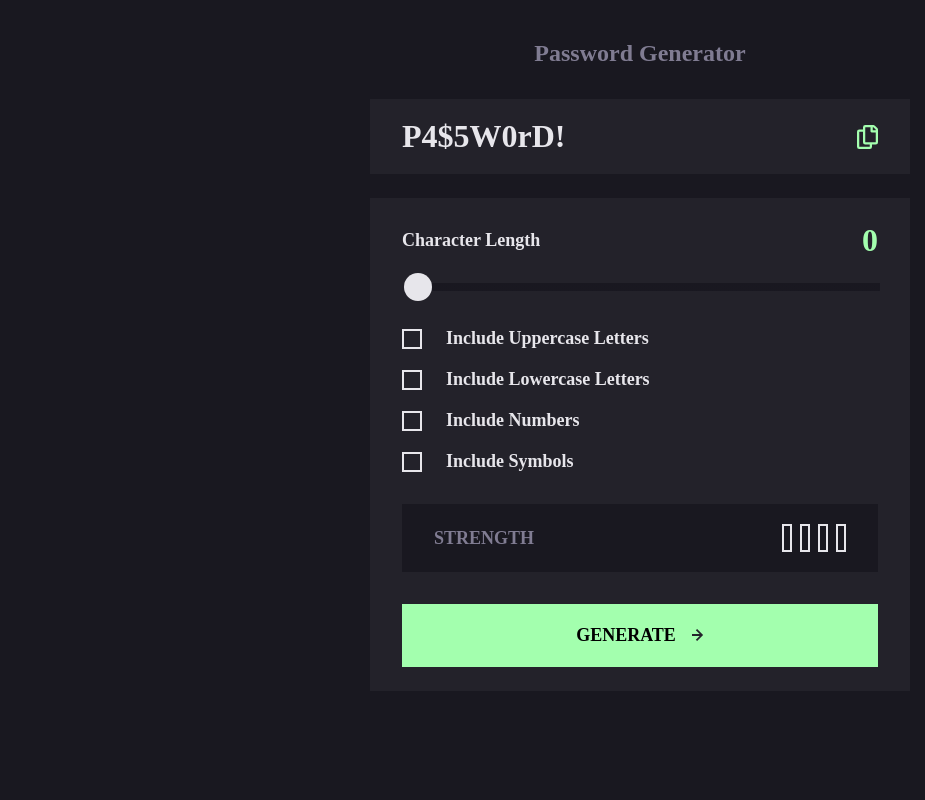
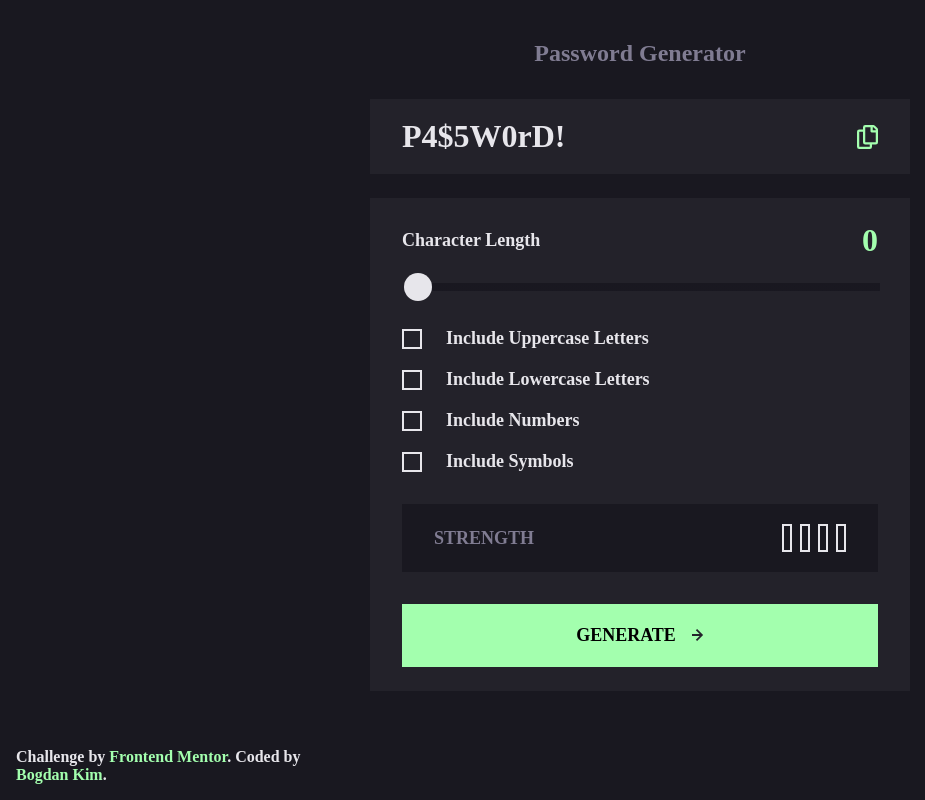
Before and after one commit to semperprimum/fem-password-generator, a React (Vite) app: page / in a window 1280 px wide. Shown: the whole page, without its empty margins (0-925 px from the left). Built offline with nearby package versions, Linux system fonts and the light colour scheme.

Commit message:
feat: added attribution

```diff
--- a/src/App.tsx
+++ b/src/App.tsx
@@ -1,5 +1,5 @@
 import { useState } from "react";
-import { ModifierForm, PasswordField } from "./components";
+import { Attribution, ModifierForm, PasswordField } from "./components";
 
 export default function App() {
   const [password, setPassword] = useState<string>("P4$5W0rD!");
@@ -19,6 +19,9 @@ export default function App() {
           setPassword={setPassword}
         />
       </main>
+      <footer>
+        <Attribution />
+      </footer>
     </>
   );
 }
--- /dev/null
+++ b/src/components/Attribution.tsx
@@ -0,0 +1,10 @@
+import styles from "./styles/Attribution.module.scss";
+
+export const Attribution = () => {
+  return (
+    <div className={styles.attribution}>
+      Challenge by <a href="https://frontendmentor.io">Frontend Mentor</a>.
+      Coded by <a href="https://github.com/semperprimum">Bogdan Kim</a>.
+    </div>
+  );
+};
--- a/src/components/index.js
+++ b/src/components/index.js
@@ -1,3 +1,4 @@
 export { Container } from "./Container.tsx";
 export { PasswordField } from "./PasswordField.tsx";
 export { ModifierForm } from "./ModifierForm.tsx";
+export { Attribution } from "./Attribution.tsx";
--- /dev/null
+++ b/src/components/styles/Attribution.module.scss
@@ -0,0 +1,44 @@
+.attribution {
+    width         : min(calc(100% - 2rem), 24rem);
+    margin-inline : auto;
+    margin-top    : 1.5rem;
+    text-align    : center;
+    font-weight   : var(--fw-bold);
+
+    a {
+        color : var(--clr-accent-green);
+    }
+
+    @media only screen and (min-width: 72rem) {
+        font-size  : 1rem;
+        position   : fixed;
+        text-align : start;
+        width      : 19rem;
+        bottom     : 1rem;
+        left       : 1rem;
+
+        a {
+            position : relative;
+
+            &::before {
+                content          : "";
+                position         : absolute;
+                left             : 0;
+                bottom           : -1px;
+                width            : 100%;
+                height           : 1px;
+                background-color : var(--clr-accent-green);
+                transform        : scaleX(0);
+                transform-origin : right;
+                transition       : transform 150ms ease;
+            }
+
+            &:hover {
+                &::before {
+                    transform        : scaleX(1);
+                    transform-origin : left;
+                }
+            }
+        }
+    }
+}
--- a/src/index.scss
+++ b/src/index.scss
@@ -138,7 +138,7 @@ body {
 main {
   display    : grid;
   gap        : 1rem;
-  margin-top : -4.3rem; //! Only for FEM design coparison slider
+  margin-top : -4.3rem; //! Only for FEM design comparison slider
 
   @media only screen and (min-width : 37.5rem) {
     gap : 1.5rem;
```
